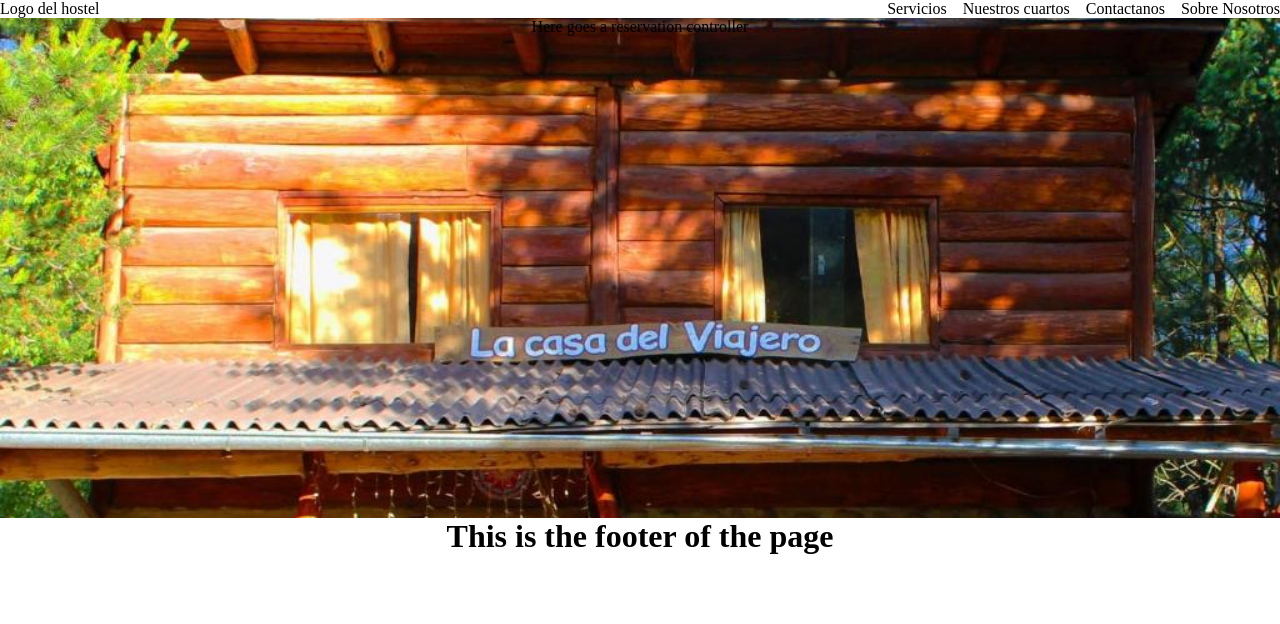
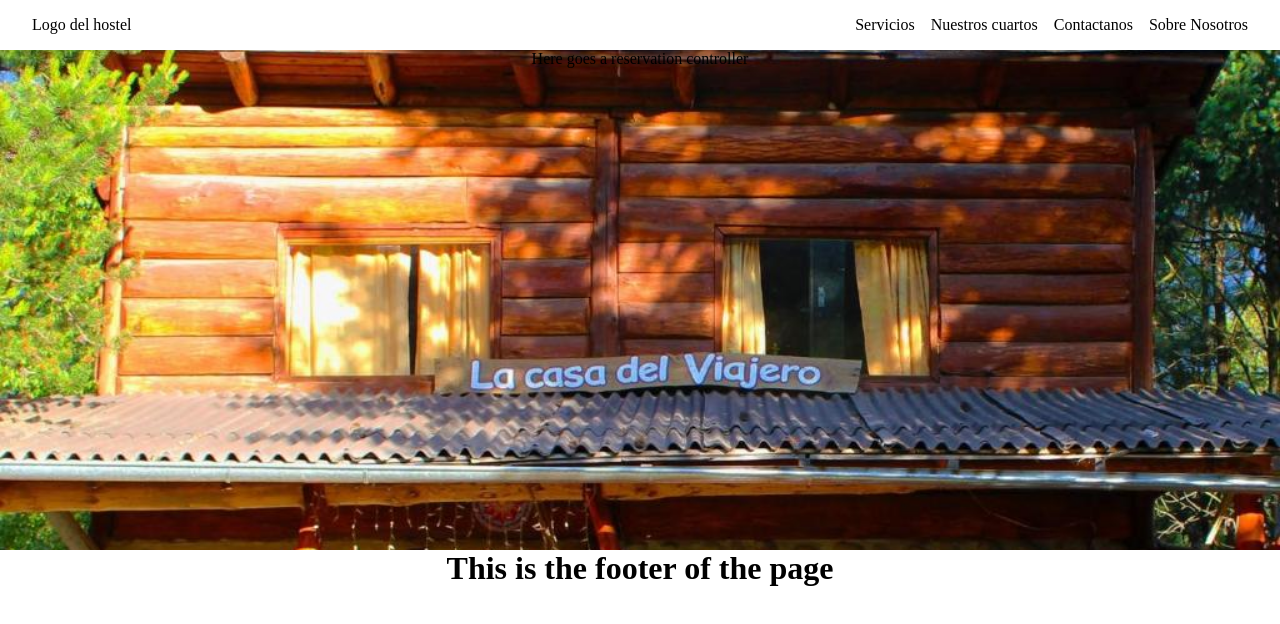
Before and after one commit to tomason182/la-casa-del-viajero-website, a React (Vite) app: page / in a window 1280 px wide. Shown: the top 624 px of the page. Built offline with nearby package versions, Linux system fonts and the light colour scheme.

Commit message:
add: padding and aligment on header

```diff
--- a/src/components/Header/Header.module.css
+++ b/src/components/Header/Header.module.css
@@ -1,6 +1,8 @@
 .header {
   display: flex;
   justify-content: space-between;
+  align-items: center;
+  padding: 1rem 2rem;
 }
 
 .navList {
```
